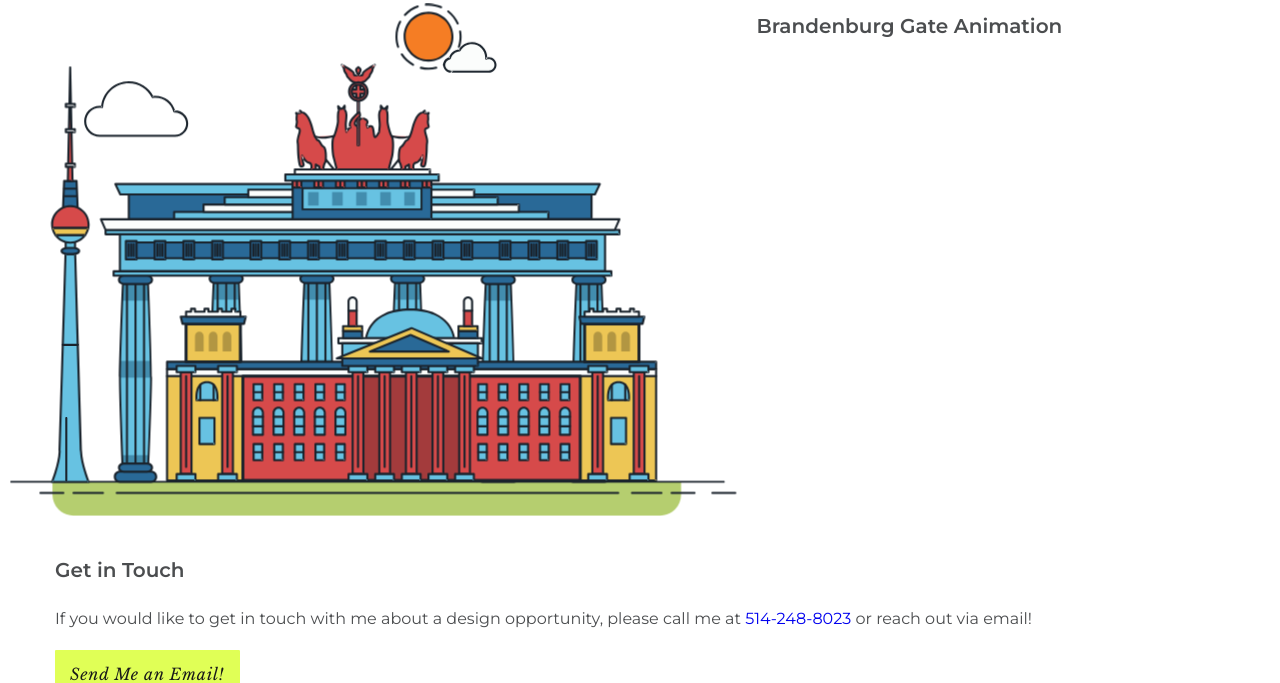
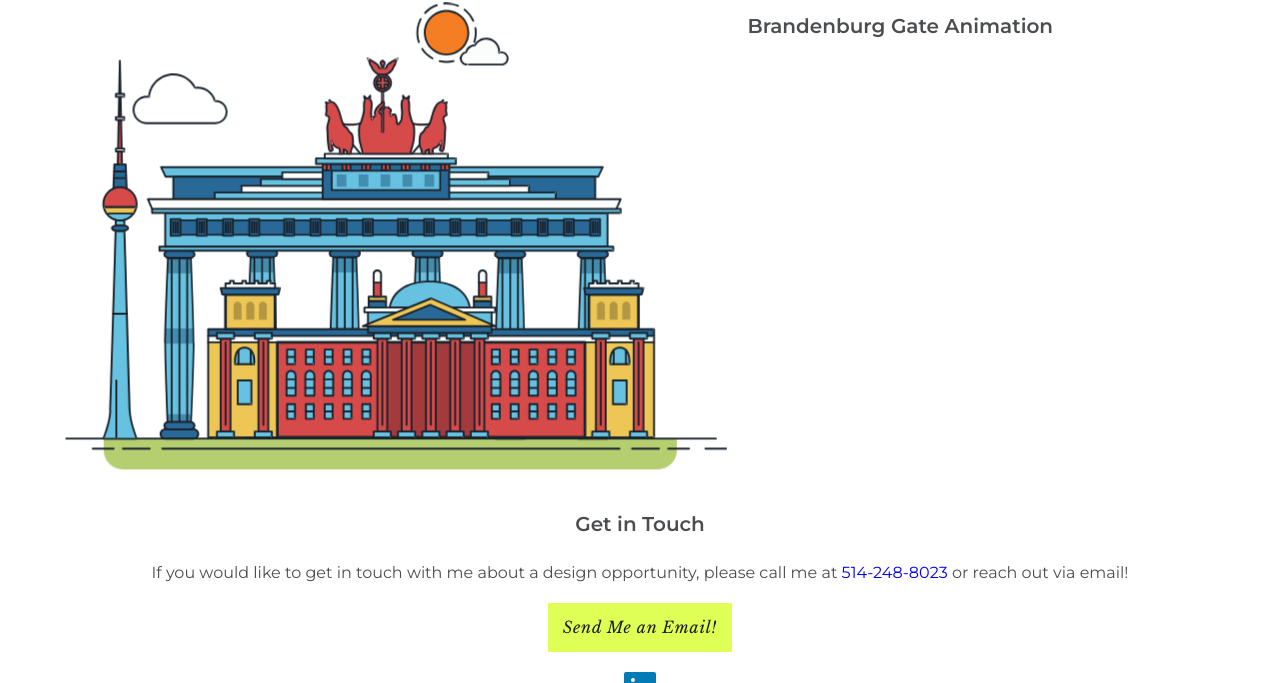
Before and after one commit to rosemossman/portfolio-site, a plain HTML site: page index.html in a window 1280 px wide. Shown: the part 1594-2277 px from the top of the page. Drawn offline with nearby package versions, Linux system fonts and the light colour scheme; a web font is replaced by a local one.

Commit message:
make Task 1.8 suggested changes

```diff
--- a/css/style.css
+++ b/css/style.css
@@ -238,3 +238,8 @@ margin-top: 0px;
 .cloud-back {
   animation: 60s cloud-move-reverse infinite alternate linear;
 }
+}
+
+#contact {
+  text-align: center;
+}
--- a/index.html
+++ b/index.html
@@ -87,8 +87,8 @@
 
             <!-- Project 3 Section -->
             <div class="row">
-
-              <div class="col-md-6 col-lg-7">
+              <div class="container">
+                <div class="col-md-6 col-lg-7">
                 <svg id="about-picture" xmlns="http://www.w3.org/2000/svg" class="berlin-illustration" height="auto" viewBox="0 0 700 505" xmlns:xlink="http://www.w3.org/1999/xlink">
                   <defs>
                       <polygon id="a" points=".06 231.917 .06 .929 688.717 .929 688.717 231.917"></polygon>
@@ -688,12 +688,12 @@
                       <path fill="#1A232C" d="M55.253 470.489L55.253 410.403C55.253 409.85 54.805 409.403 54.253 409.403 53.701 409.403 53.253 409.85 53.253 410.403L53.253 470.489C53.253 471.041 53.701 471.489 54.253 471.489 54.805 471.489 55.253 471.041 55.253 470.489M50.889 340.95L65.312 340.95C65.865 340.95 66.312 340.502 66.312 339.95 66.312 339.397 65.865 338.95 65.312 338.95L50.889 338.95C50.336 338.95 49.889 339.397 49.889 339.95 49.889 340.502 50.336 340.95 50.889 340.95"></path>
                   </g>
               </svg>
-              </div>
+                </div>
 
-              <div class="col-md-6 col-lg-5">
+                <div class="col-md-6 col-lg-5">
                 <h2>Brandenburg Gate Animation</h2>
 
-              </div>
+                </div>
             </div>
           </div>
         </section>
```
Also changed, not shown: 1 other file.
